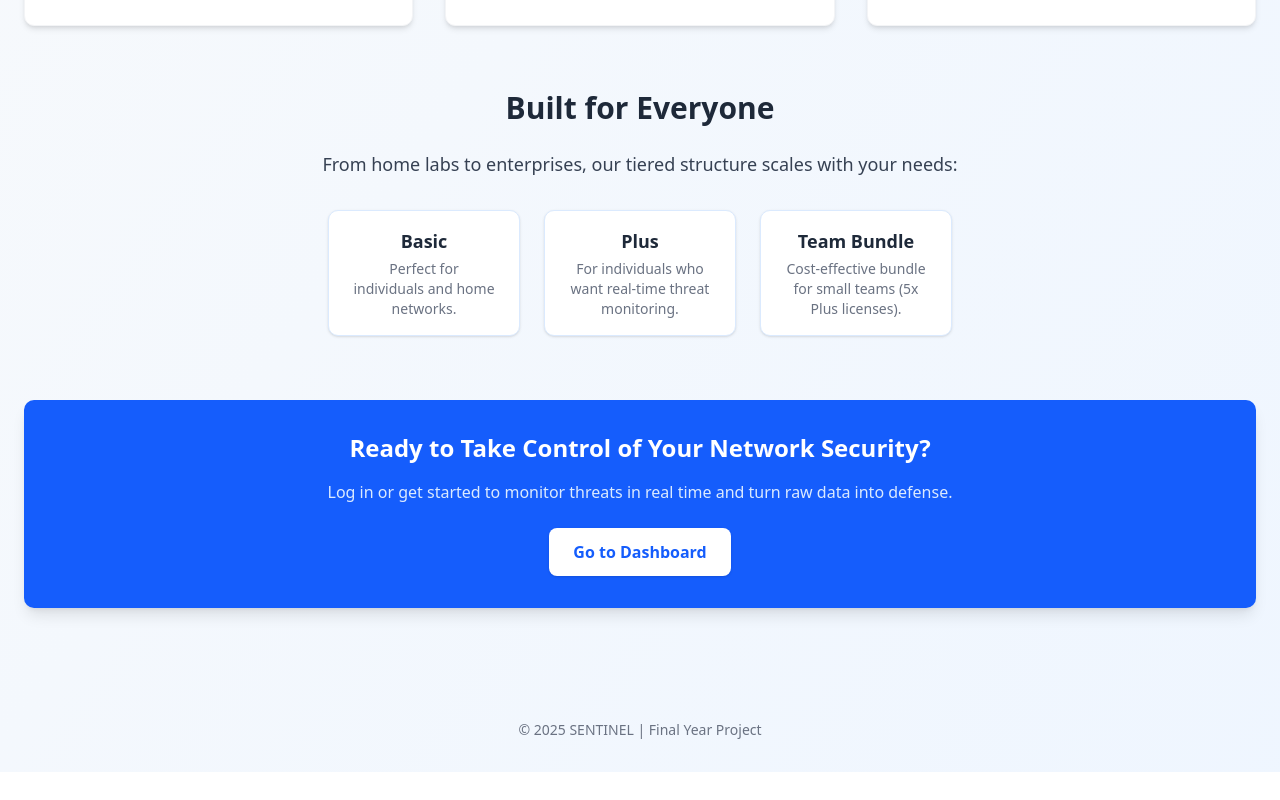
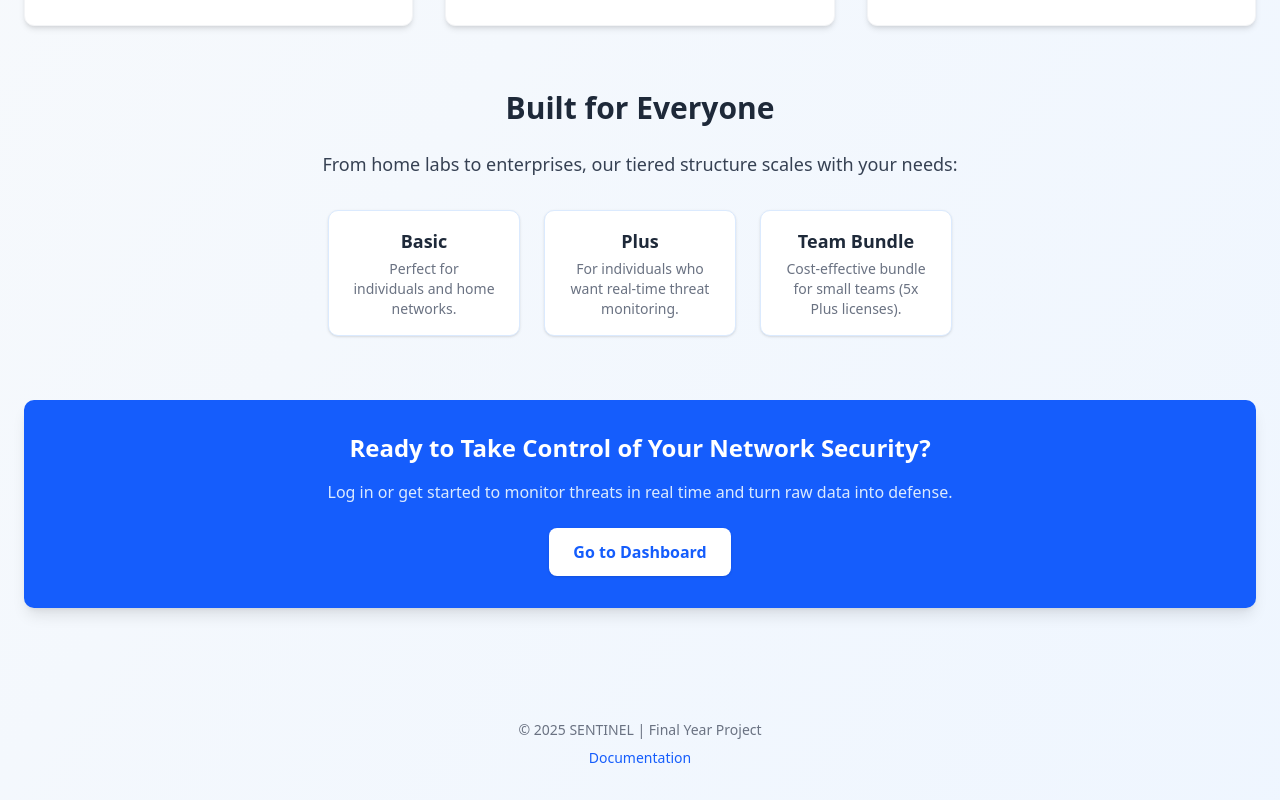
Before and after one commit to Roh00t/CSIT321-FYP-25-S3-07-Project-Sentinel, a React (Vite) app in the folder frontend/: page / in a window 1280 px wide. Shown: the part 1112-1912 px from the top of the page. Before the commit the page ends 1884 px from the top, so only its background shows below. Built offline with nearby package versions, Linux system fonts and the light colour scheme; no server answers; what chartjs-plugin-datalabels would draw is missing.

Commit message:
added actual app website and added documentation into into the homepage

```diff
--- a/frontend/src/pages/HomePage.tsx
+++ b/frontend/src/pages/HomePage.tsx
@@ -131,7 +131,17 @@ export default function HomePage() {
 
       {/* Footer */}
       <footer className="mt-16 text-center text-gray-500 text-sm pb-8">
-        © {new Date().getFullYear()} SENTINEL | Final Year Project
+        <div>© {new Date().getFullYear()} SENTINEL | Final Year Project</div>
+        <div className="mt-2">
+          <a
+            href="https://roh00t.github.io/CSIT321-FYP-25-S3-07-Project-Sentinel/"
+            target="_blank"
+            rel="noopener noreferrer"
+            className="text-blue-600 hover:underline"
+          >
+            Documentation
+          </a>
+        </div>
       </footer>
 
       {/* Modal for Feature Preview */}
```
Also changed, not shown: 1 other file (tests, documents, lock files or other folders).
